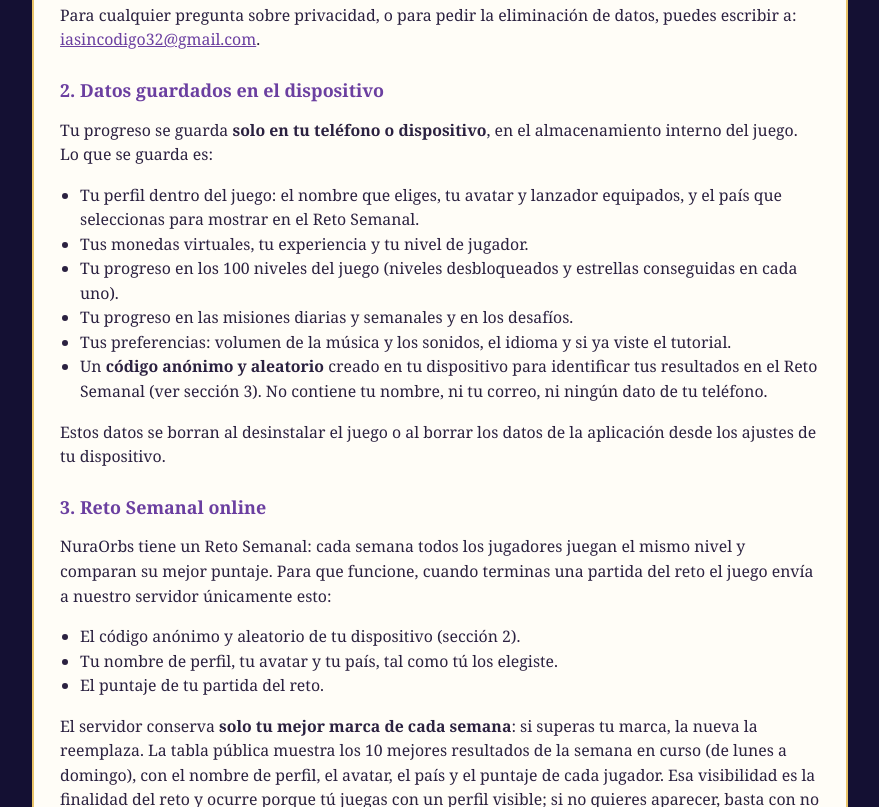
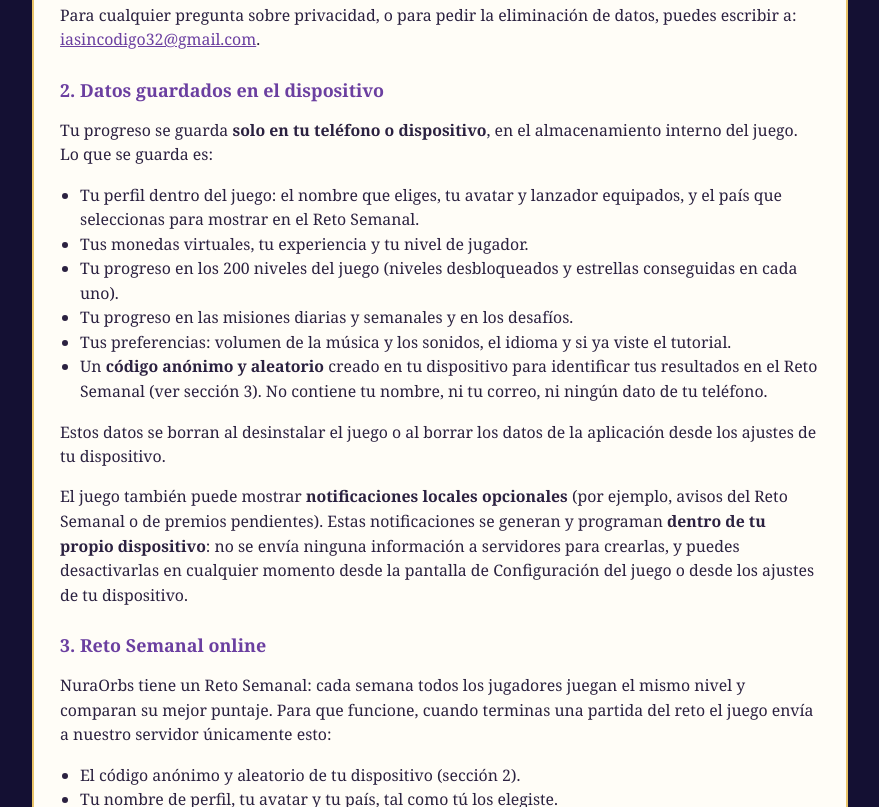
Before and after one commit to iasincodigo32-cmyk/nuraorbs-privacy, a plain HTML site: page index.html in a window 1280 px wide. Shown: the part 483-1290 px from the top of the page, without its empty margins (200-1079 px from the left). Drawn offline with Linux system fonts and the light colour scheme.

Commit message:
Política actualizada: 200 niveles, sin EXP, notificaciones locales

```diff
--- a/index.html
+++ b/index.html
@@ -36,12 +36,13 @@
 <ul>
 <li>Tu perfil dentro del juego: el nombre que eliges, tu avatar y lanzador equipados, y el país que seleccionas para mostrar en el Reto Semanal.</li>
 <li>Tus monedas virtuales, tu experiencia y tu nivel de jugador.</li>
-<li>Tu progreso en los 100 niveles del juego (niveles desbloqueados y estrellas conseguidas en cada uno).</li>
+<li>Tu progreso en los 200 niveles del juego (niveles desbloqueados y estrellas conseguidas en cada uno).</li>
 <li>Tu progreso en las misiones diarias y semanales y en los desafíos.</li>
 <li>Tus preferencias: volumen de la música y los sonidos, el idioma y si ya viste el tutorial.</li>
 <li>Un <strong>código anónimo y aleatorio</strong> creado en tu dispositivo para identificar tus resultados en el Reto Semanal (ver sección 3). No contiene tu nombre, ni tu correo, ni ningún dato de tu teléfono.</li>
 </ul>
 <p>Estos datos se borran al desinstalar el juego o al borrar los datos de la aplicación desde los ajustes de tu dispositivo.</p>
+<p>El juego también puede mostrar <strong>notificaciones locales opcionales</strong> (por ejemplo, avisos del Reto Semanal o de premios pendientes). Estas notificaciones se generan y programan <strong>dentro de tu propio dispositivo</strong>: no se envía ninguna información a servidores para crearlas, y puedes desactivarlas en cualquier momento desde la pantalla de Configuración del juego o desde los ajustes de tu dispositivo.</p>
 
 <h2>3. Reto Semanal online</h2>
 <p>NuraOrbs tiene un Reto Semanal: cada semana todos los jugadores juegan el mismo nivel y comparan su mejor puntaje. Para que funcione, cuando terminas una partida del reto el juego envía a nuestro servidor únicamente esto:</p>
```
